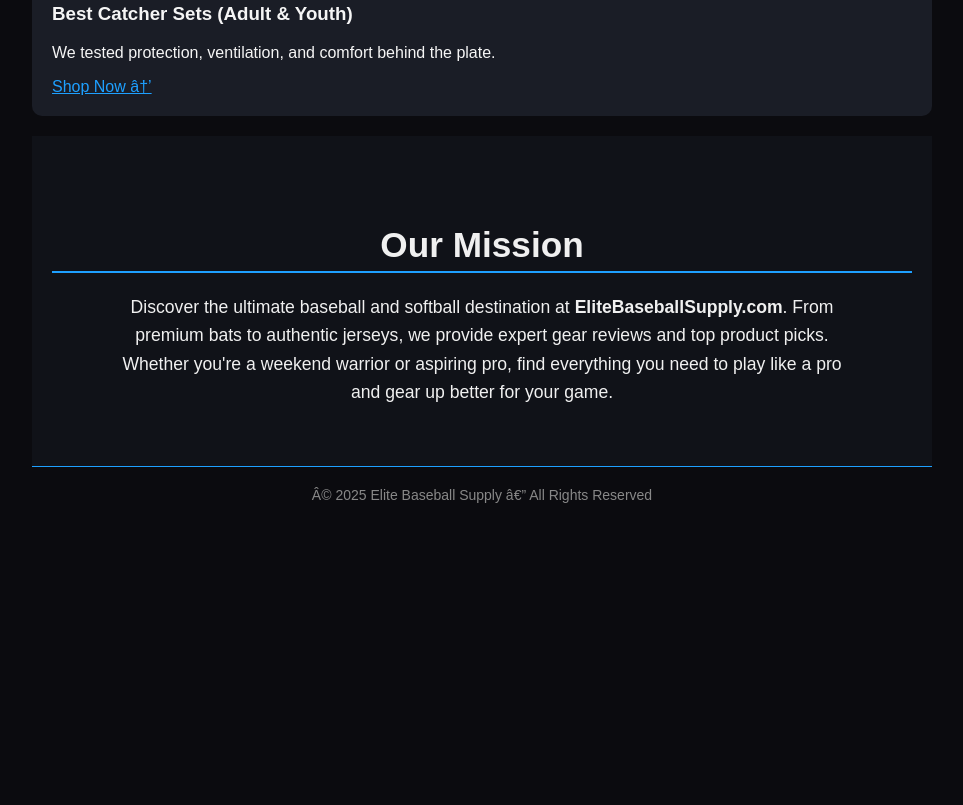
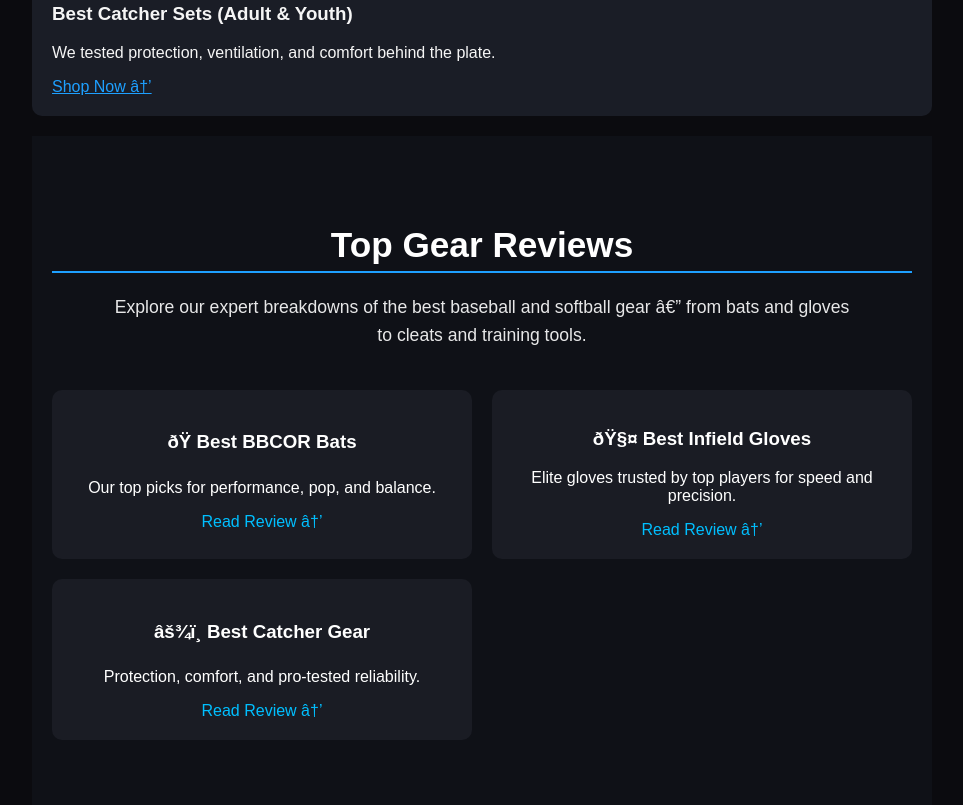
Before and after one commit to jaidenmontanez126-coder/jaidenmontanez126-coder.github.io, a plain HTML site: page index.html in a window 1280 px wide. Shown: the part 2635-3440 px from the top of the page, without its empty margins (158-1121 px from the left). Before the commit the page ends 3188 px from the top, so only its background shows below. Drawn offline with Linux system fonts and the light colour scheme.

Commit message:
Update index.html

```diff
--- a/index.html
+++ b/index.html
@@ -117,6 +117,32 @@
     </div>
   <!-- ABOUT / MISSION SECTION -->
 <!-- ABOUT / MISSION SECTION -->
+    <!-- REVIEWS SECTION -->
+<section id="reviews" style="background:#0f1117;color:#fff;padding:60px 20px;text-align:center;">
+  <h2 style="font-size:2.2em;margin-bottom:20px;">Top Gear Reviews</h2>
+  <p style="max-width:750px;margin:auto;font-size:1.1em;line-height:1.6;opacity:.9;">
+    Explore our expert breakdowns of the best baseball and softball gear — from bats and gloves to cleats and training tools.
+  </p>
+
+  <div style="display:grid;grid-template-columns:repeat(auto-fit,minmax(280px,1fr));gap:20px;max-width:1000px;margin:40px auto;">
+    <div style="background:#1a1c24;padding:20px;border-radius:10px;">
+      <h3>🏏 Best BBCOR Bats</h3>
+      <p>Our top picks for performance, pop, and balance.</p>
+      <a href="#" style="color:#00bfff;text-decoration:none;">Read Review →</a>
+    </div>
+    <div style="background:#1a1c24;padding:20px;border-radius:10px;">
+      <h3>🧤 Best Infield Gloves</h3>
+      <p>Elite gloves trusted by top players for speed and precision.</p>
+      <a href="#" style="color:#00bfff;text-decoration:none;">Read Review →</a>
+    </div>
+    <div style="background:#1a1c24;padding:20px;border-radius:10px;">
+      <h3>⚾️ Best Catcher Gear</h3>
+      <p>Protection, comfort, and pro-tested reliability.</p>
+      <a href="#" style="color:#00bfff;text-decoration:none;">Read Review →</a>
+    </div>
+  </div>
+</section>
+
 <section id="mission" style="background:#101218;color:#f0f0f0;padding:60px 20px;text-align:center;">
   <h2 style="font-size:2.2em;margin-bottom:20px;">Our Mission</h2>
   <p style="max-width:750px;margin:auto;font-size:1.1em;line-height:1.6;">
```
